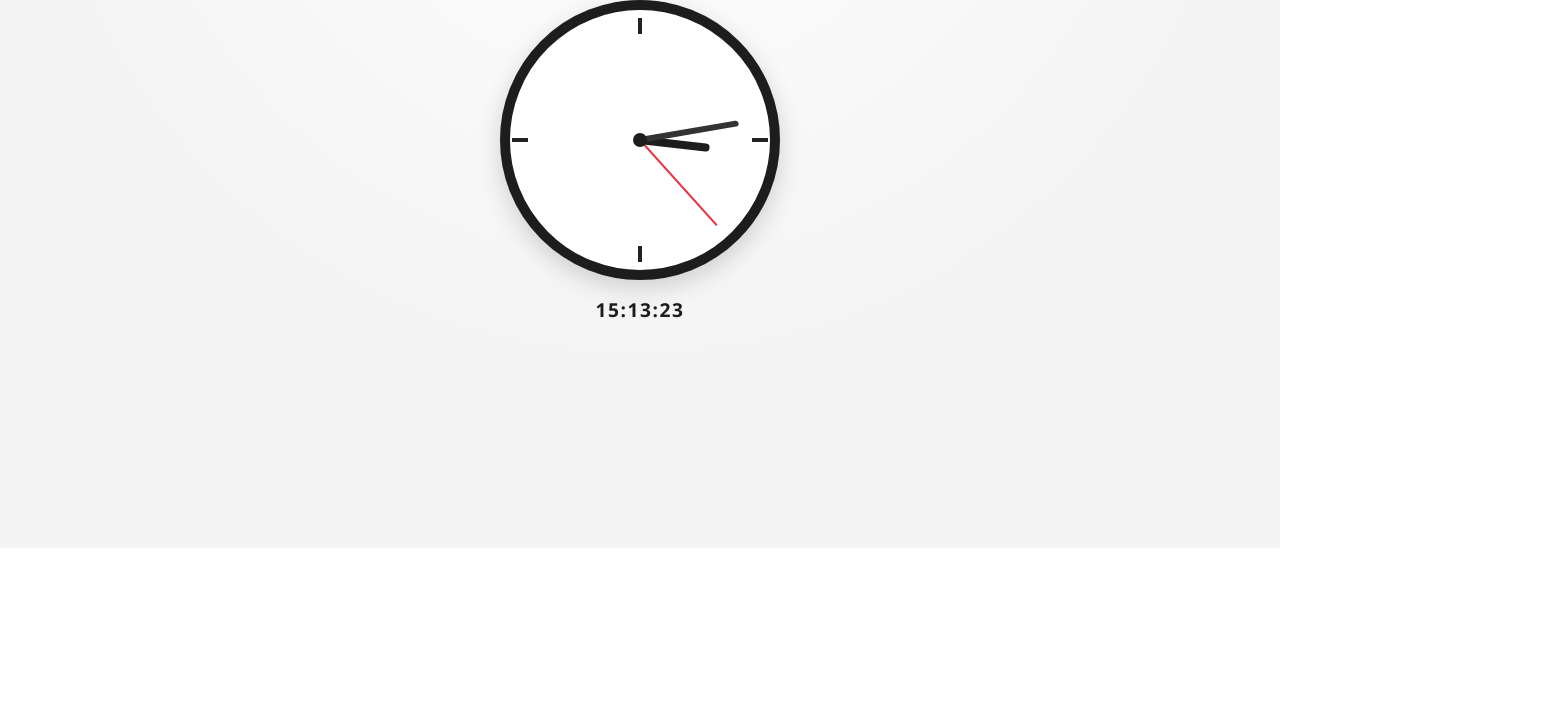
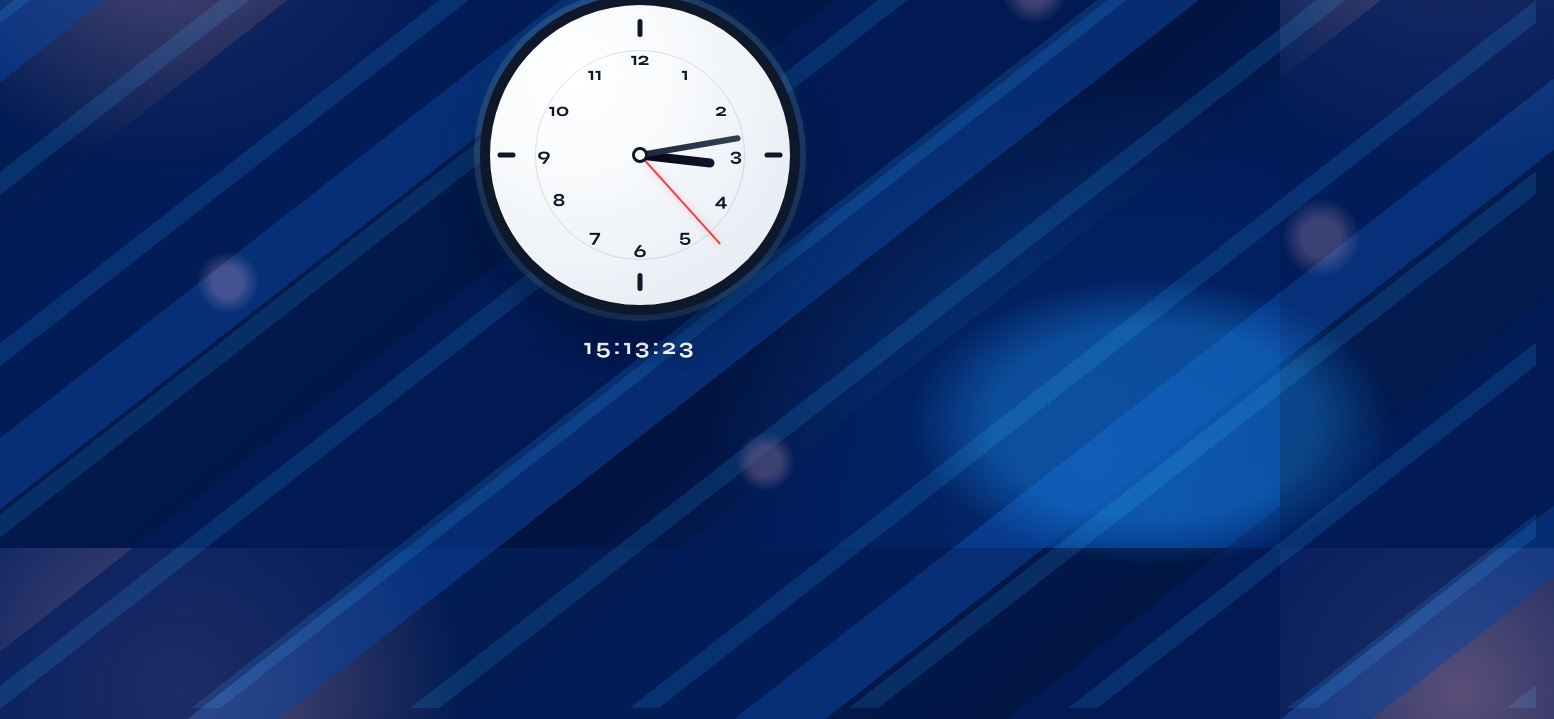
Before and after one commit to Sarbeswarpanda04/Analog-watch, a plain HTML site: page index.html in a window 1280 px wide. Shown: the part 252-971 px from the top of the page, 1554 px wide, since content can reach past the window. Before the commit the page ends 800 px from the top, so only its background shows below. Drawn offline with Linux system fonts and the light colour scheme.

Commit message:
Add clock numbers and enhance styles for Analog Watch

```diff
--- a/index.html
+++ b/index.html
@@ -17,6 +17,21 @@
       <div class="hand minute-hand" id="minute-hand"></div>
       <div class="hand second-hand" id="second-hand"></div>
 
+      <div class="numbers" aria-hidden="true">
+        <span class="num n1">1</span>
+        <span class="num n2">2</span>
+        <span class="num n3">3</span>
+        <span class="num n4">4</span>
+        <span class="num n5">5</span>
+        <span class="num n6">6</span>
+        <span class="num n7">7</span>
+        <span class="num n8">8</span>
+        <span class="num n9">9</span>
+        <span class="num n10">10</span>
+        <span class="num n11">11</span>
+        <span class="num n12">12</span>
+      </div>
+
       <div class="mark mark-12"></div>
       <div class="mark mark-3"></div>
       <div class="mark mark-6"></div>
--- a/styles.css
+++ b/styles.css
@@ -1,9 +1,18 @@
+@import url("https://fonts.googleapis.com/css2?family=Syne:wght@500;700&family=Space+Grotesk:wght@400;500;700&display=swap");
+
 :root {
-  --bg: #f4f4f4;
-  --text: #1d1d1d;
-  --watch-face: #ffffff;
-  --watch-border: #1d1d1d;
-  --accent: #e63946;
+  --bg-a: #0f172a;
+  --bg-b: #1e293b;
+  --bg-c: #334155;
+  --text: #e8eef7;
+  --muted: #b8c3d6;
+  --watch-face: #f8fafc;
+  --watch-inner: #e2e8f0;
+  --watch-border: #0f172a;
+  --hour: #0f172a;
+  --minute: #334155;
+  --second: #ef4444;
+  --glow: rgba(14, 116, 144, 0.38);
 }
 
 * {
@@ -15,31 +24,110 @@ body {
   min-height: 100vh;
   display: grid;
   place-items: center;
-  font-family: "Segoe UI", Tahoma, Geneva, Verdana, sans-serif;
-  background: radial-gradient(circle at top, #ffffff 0%, var(--bg) 60%);
+  font-family: "Space Grotesk", "Segoe UI", sans-serif;
   color: var(--text);
+  background:
+    radial-gradient(circle at 14% 18%, rgba(255, 168, 181, 0.35), transparent 22%),
+    radial-gradient(circle at 83% 84%, rgba(22, 130, 255, 0.28), transparent 28%),
+    linear-gradient(140deg, #03215f 0%, #021b4f 35%, #01133f 65%, #022a75 100%);
+  overflow: hidden;
+  position: relative;
+}
+
+body::before,
+body::after {
+  content: "";
+  position: absolute;
+  inset: -20%;
+  pointer-events: none;
+}
+
+body::before {
+  background:
+    radial-gradient(ellipse at 22% 22%, rgba(255, 181, 198, 0.5) 0 7%, transparent 12%),
+    radial-gradient(ellipse at 78% 74%, rgba(31, 155, 255, 0.42) 0 8%, transparent 12%),
+    repeating-linear-gradient(
+      -38deg,
+      rgba(255, 255, 255, 0) 0 110px,
+      rgba(11, 66, 156, 0.68) 110px 165px,
+      rgba(2, 29, 92, 0.85) 165px 330px
+    );
+  opacity: 0.8;
+  transform: scale(1.02);
+}
+
+body::after {
+  background:
+    radial-gradient(circle at 12% 14%, rgba(255, 178, 195, 0.7) 0 1.2%, transparent 2.4%),
+    radial-gradient(circle at 27% 62%, rgba(255, 178, 195, 0.65) 0 1%, transparent 2.1%),
+    radial-gradient(circle at 43% 29%, rgba(255, 178, 195, 0.62) 0 1%, transparent 2.2%),
+    radial-gradient(circle at 57% 78%, rgba(255, 178, 195, 0.6) 0 1.1%, transparent 2.2%),
+    radial-gradient(circle at 72% 36%, rgba(255, 178, 195, 0.62) 0 1%, transparent 2.2%),
+    radial-gradient(circle at 88% 58%, rgba(255, 178, 195, 0.6) 0 1.1%, transparent 2.3%),
+    repeating-linear-gradient(
+      -38deg,
+      rgba(35, 157, 255, 0.4) 0 18px,
+      rgba(35, 157, 255, 0) 18px 135px
+    );
+  mix-blend-mode: screen;
+  opacity: 0.38;
 }
 
 .page {
+  position: relative;
+  z-index: 1;
   text-align: center;
-  padding: 1rem;
+  padding: 2rem 1rem;
+  animation: fade-in 0.65s ease-out;
 }
 
 h1 {
-  margin: 0 0 1rem;
-  font-size: 1.4rem;
-  letter-spacing: 0.03em;
+  margin: 0 0 1.25rem;
+  font-family: "Syne", "Space Grotesk", sans-serif;
+  font-size: clamp(1.4rem, 2.8vw, 2.05rem);
+  font-weight: 700;
+  letter-spacing: 0.05em;
+  text-transform: uppercase;
+  color: #ffffff;
+  text-shadow: 0 4px 20px rgba(15, 23, 42, 0.5);
 }
 
 .watch {
   position: relative;
-  width: 280px;
-  height: 280px;
+  width: min(80vw, 320px);
+  aspect-ratio: 1 / 1;
   border: 10px solid var(--watch-border);
   border-radius: 50%;
-  background: var(--watch-face);
-  box-shadow: 0 8px 24px rgba(0, 0, 0, 0.16);
+  background:
+    radial-gradient(circle at 28% 24%, #ffffff 0%, var(--watch-face) 32%, var(--watch-inner) 100%);
   margin: 0 auto;
+  box-shadow:
+    0 18px 40px rgba(2, 6, 23, 0.45),
+    0 0 0 6px rgba(248, 250, 252, 0.12),
+    0 0 22px var(--glow);
+  overflow: hidden;
+}
+
+.watch::before {
+  content: "";
+  position: absolute;
+  inset: 9%;
+  border-radius: 50%;
+  background: repeating-conic-gradient(
+    from -90deg,
+    rgba(15, 23, 42, 0.85) 0deg 1deg,
+    transparent 1deg 30deg
+  );
+  mask: radial-gradient(circle, transparent 0 75%, #000 75% 100%);
+  opacity: 0.9;
+}
+
+.watch::after {
+  content: "";
+  position: absolute;
+  inset: 15%;
+  border-radius: 50%;
+  border: 1px solid rgba(15, 23, 42, 0.12);
 }
 
 .hand {
@@ -49,33 +137,70 @@ h1 {
   transform-origin: center bottom;
   transform: translateX(-50%) rotate(0deg);
   border-radius: 999px;
+  z-index: 4;
 }
 
+.numbers {
+  position: absolute;
+  inset: 0;
+  border-radius: 50%;
+  z-index: 2;
+  pointer-events: none;
+}
+
+.numbers .num {
+  position: absolute;
+  transform: translate(-50%, -50%);
+  font-family: "Syne", "Space Grotesk", sans-serif;
+  font-size: clamp(0.9rem, 2.2vw, 1.15rem);
+  font-weight: 700;
+  color: #0f172a;
+  line-height: 1;
+  min-width: 1.5ch;
+  text-align: center;
+  text-shadow: 0 1px 0 rgba(255, 255, 255, 0.65);
+}
+
+.numbers .n12 { top: 18%; left: 50%; }
+.numbers .n1 { top: 23%; left: 65%; }
+.numbers .n2 { top: 35%; left: 77%; }
+.numbers .n3 { top: 50%; left: 82%; }
+.numbers .n4 { top: 65%; left: 77%; }
+.numbers .n5 { top: 77%; left: 65%; }
+.numbers .n6 { top: 82%; left: 50%; }
+.numbers .n7 { top: 77%; left: 35%; }
+.numbers .n8 { top: 65%; left: 23%; }
+.numbers .n9 { top: 50%; left: 18%; }
+.numbers .n10 { top: 35%; left: 23%; }
+.numbers .n11 { top: 23%; left: 35%; }
+
 .hour-hand {
-  width: 8px;
-  height: 70px;
-  background: #1d1d1d;
+  width: 9px;
+  height: 25%;
+  background: linear-gradient(to top, #020617, var(--hour));
 }
 
 .minute-hand {
   width: 6px;
-  height: 100px;
-  background: #333333;
+  height: 34%;
+  background: linear-gradient(to top, #1e293b, var(--minute));
 }
 
 .second-hand {
   width: 2px;
-  height: 115px;
-  background: var(--accent);
+  height: 40%;
+  background: var(--second);
+  box-shadow: 0 0 8px rgba(239, 68, 68, 0.35);
 }
 
 .center-dot {
   position: absolute;
   top: 50%;
   left: 50%;
-  width: 14px;
-  height: 14px;
-  background: var(--watch-border);
+  width: 16px;
+  height: 16px;
+  background: #ffffff;
+  border: 3px solid var(--watch-border);
   border-radius: 50%;
   transform: translate(-50%, -50%);
   z-index: 10;
@@ -83,35 +208,65 @@ h1 {
 
 .mark {
   position: absolute;
-  width: 4px;
-  height: 16px;
-  background: #222222;
+  width: 5px;
+  height: 18px;
+  background: #0f172a;
   left: 50%;
-  top: 8px;
+  top: 14px;
   transform: translateX(-50%);
+  border-radius: 999px;
+  z-index: 3;
 }
 
 .mark-3 {
   top: 50%;
-  right: 8px;
+  right: 14px;
   left: auto;
   transform: translateY(-50%) rotate(90deg);
 }
 
 .mark-6 {
   top: auto;
-  bottom: 8px;
+  bottom: 14px;
 }
 
 .mark-9 {
   top: 50%;
-  left: 8px;
+  left: 14px;
   transform: translateY(-50%) rotate(90deg);
 }
 
 .digital {
-  margin-top: 1rem;
-  font-size: 1.2rem;
-  font-weight: 600;
-  letter-spacing: 0.08em;
+  margin: 1.15rem 0 0;
+  font-family: "Syne", "Space Grotesk", sans-serif;
+  font-size: clamp(1rem, 2.5vw, 1.4rem);
+  font-weight: 700;
+  letter-spacing: 0.13em;
+  color: #ffffff;
+  text-shadow: 0 3px 12px rgba(15, 23, 42, 0.45);
 }
+
+@keyframes fade-in {
+  from {
+    opacity: 0;
+    transform: translateY(12px) scale(0.985);
+  }
+  to {
+    opacity: 1;
+    transform: translateY(0) scale(1);
+  }
+}
+
+@media (max-width: 420px) {
+  .page {
+    padding-top: 1.5rem;
+  }
+
+  .watch {
+    border-width: 8px;
+  }
+
+  .mark {
+    height: 14px;
+  }
+}
```
Also changed, not shown: 1 other file.
